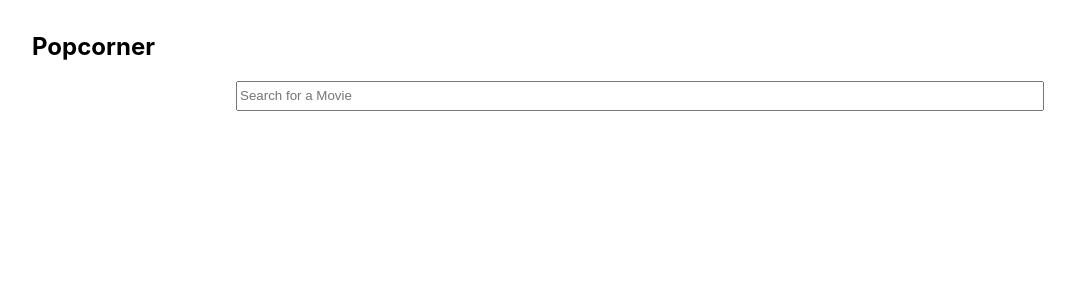
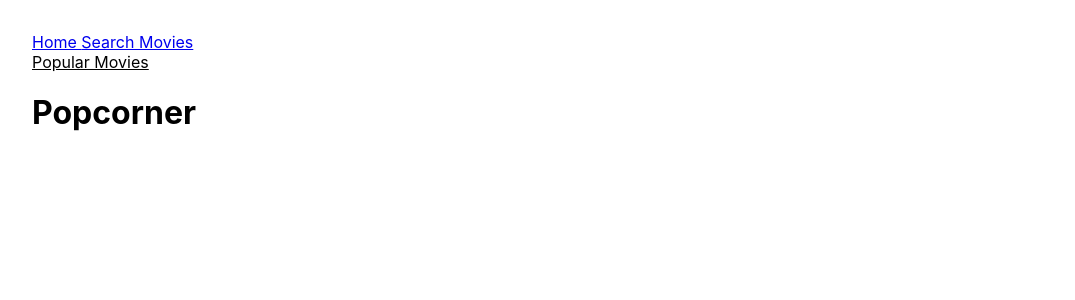
Before and after one commit to PiotrowskiBrittany-FS/WD5, a React (Create React App) app in the folder wd5/: page / in a window 1280 px wide. Shown: the top 300 px of the page, without its empty margins (0-1075 px from the left). Built offline with nearby package versions, Linux system fonts and the light colour scheme.

Commit message:
Fixed all Routers. Need to reinstall react router due to errors

```diff
--- a/wd5/src/App.js
+++ b/wd5/src/App.js
@@ -1,89 +1,27 @@
 import React, {Component} from 'react';
-// import {Routes, Route} from 'react-router-dom'
+import {Router, Routes, Route} from 'react-router-dom'
 
 //Components
 import Navigation from "./components/Navigation";
-import Search from "./components/Search";
-import MovieList from './components/MovieList';
-import Pagination from './components/Pagination';
-import MovieDetails from './components/MovieDetails';
+
 
 //Routes
-//import PopularMovies from './pages/PopularMovies';
+import PopularMovies from './pages/PopularMovies';
+import Home from './pages/Home';
 
-class App extends Component{
-  constructor(){
-    super()
-    this.state = {
-      movies: [],
-      userSearch: '',
-      totalMovies: 0,
-      currentPage: 1,
-      currentMovie: null
-    }
-    this.apiKey = 'd90675c6ac13f9cd080926e402046ab1'
-  }
-
-  handleSubmit = (e)=>{
-    e.preventDefault();
-      fetch(`https://api.themoviedb.org/3/search/movie?api_key=${this.apiKey}&query=${this.state.userSearch}`)
-      .then(data => data.json())
-      .then(data => {
-        console.log(data);
-        this.setState({movies: [...data.results], totalMovies: data.total_results})
-      })
-  }
-
-  handleChange = (e)=>{
-    e.preventDefault();
-    this.setState({userSearch: e.target.value})
-  }
-
-  nextPage = (pageNumber)=>{
-    fetch(`https://api.themoviedb.org/3/search/movie?api_key=${this.apiKey}&query=${this.state.userSearch}&page=${pageNumber}`)
-    .then(data => data.json())
-    .then(data => {
-      console.log(data);
-      this.setState({movies: [...data.results], currentPage: pageNumber})
-    })
-  }
-
-  viewDetails = (id)=>{
-    const chosenMovie = this.state.movies.filter(movie => movie.id === id)
-
-    const selectedMovie = chosenMovie.length > 0 ? chosenMovie[0] : null
-    this.setState({ currentMovie: selectedMovie})
-  }
-
-  closeDetails = ()=>{
-    this.setState({currentMovie: null})
-  }
-
-  render(){
-    const numberPages = Math.floor(this.state.totalMovies / 20);
-    return(
-      <div style={styles.container}>
-        <div style={styles.wrapper}>
-          <Navigation />
-          <section>
-            {/* <Routes>
-              <Route exact path="/"/>
-              <Route path="popularmovies"element={<PopularMovies />}/>
-            </Routes> */}
-          </section>
-          {this.state.currentMovie == null ?
-            <div style={styles.movies}>
-              <Search style={styles.search} handleSubmit={this.handleSubmit} handleChange={this.handleChange}/>
-                    <MovieList style={styles.list} viewDetails={this.viewDetails} movies={this.state.movies}/>
-            </div> : <MovieDetails style={styles.details} currentMovie={this.state.currentMovie} closeDetails={this.closeDetails}/>
-          }
-
-          {this.state.totalMovies > 20 && this.currentMovie == null ? <Pagination pages={numberPages} nextPage={this.nextPage} currentPage={this.state.currentPage}/> : ''}
-          {/* if movie results is more than 20, the pagination bar will show */}
-        </div>
+function App(){
+  return(
+    <div style={styles.wrapper}>
+      <Navigation />
+      <div>
+        <Routes>
+          <Route exact path="/" element={<Home />} />
+          <Route exact path="/Home" element={<Home />}/>
+          <Route path="/PopularMovies" element={<PopularMovies />} />
+        </Routes>
       </div>
-    )
-  }
+    </div>
+  )
 }
 
 
@@ -92,23 +30,8 @@ export default App;
 
 
 const styles = {
-  container: {
+  wrapper: {
+    margin: "2rem",
     backgroundColor: "#fff"
   },
-  wrapper: {
-    margin: "2rem",
-  },
-  movies: {
-    display: "block",
-  },
-  search: {
-    padding: "2rem",
-  },
-  list:{
-    margin: "2rem",
-    padding: "2rem",
-  },
-  details: {
-    margin: "2rem"
-  }
 }
--- a/wd5/src/components/Navigation.js
+++ b/wd5/src/components/Navigation.js
@@ -1,12 +1,13 @@
 import React from "react";
-//import {Link} from 'react-router-dom';
+import {Link} from 'react-router-dom';
 
 const Navigation = ()=>{
     return(
         <nav>
             <div>
-                <h1>Popcorner</h1>
-                {/* <Link style={styles.links} to='/popularmovies'>Popular Movies</Link> */}
+                <Link to="/Home"> Home </Link>
+                <Link to="/SearchMovies">Search Movies</Link>
+                <Link style={styles.links} to='/PopularMovies'>Popular Movies</Link>
             </div>
         </nav>
     )
--- a/wd5/src/index.js
+++ b/wd5/src/index.js
@@ -3,14 +3,14 @@ import ReactDOM from 'react-dom/client';
 import './index.css';
 import App from './App';
 import reportWebVitals from './reportWebVitals';
-// import { BrowserRouter } from 'react-router-dom';
+import {BrowserRouter} from 'react-router-dom';
 
 const root = ReactDOM.createRoot(document.getElementById('root'));
 root.render(
   <React.StrictMode>
-    {/* <BrowserRouter>  */}
+    <BrowserRouter>
       <App />
-    {/* </BrowserRouter> */}
+    </BrowserRouter>
   </React.StrictMode>
 );
 
--- a/wd5/src/pages/Home.js
+++ b/wd5/src/pages/Home.js
@@ -1,104 +1,11 @@
-// import React, {Component} from "react";
+import React from "react";
 
-// //Components
-// //import Navigation from "./components/Navigation";
-// import Search from "../components/Search";
-// import MovieList from '../components/MovieList';
-// import Pagination from '../components/Pagination';
-// import MovieDetails from '../components/MovieDetails';
+const Home = () =>{
+  return(
+    <div>
+      <h1>Popcorner</h1>
+    </div>
+  )
+}
 
-
-// class Home extends Component{
-//     constructor(){
-//       super()
-//       this.state = {
-//         movies: [],
-//         userSearch: '',
-//         totalMovies: 0,
-//         currentPage: 1,
-//         currentMovie: null
-//       }
-//       this.apiKey = 'd90675c6ac13f9cd080926e402046ab1'
-//     }
-
-//     handleSubmit = (e)=>{
-//       e.preventDefault();
-//         fetch(`https://api.themoviedb.org/3/search/movie?api_key=${this.apiKey}&query=${this.state.userSearch}`)
-//         .then(data => data.json())
-//         .then(data => {
-//           console.log(data);
-//           this.setState({movies: [...data.results], totalMovies: data.total_results})
-//         })
-//     }
-
-//     handleChange = (e)=>{
-//       e.preventDefault();
-//       this.setState({userSearch: e.target.value})
-//     }
-
-//     nextPage = (pageNumber)=>{
-//       fetch(`https://api.themoviedb.org/3/search/movie?api_key=${this.apiKey}&query=${this.state.userSearch}&page=${pageNumber}`)
-//       .then(data => data.json())
-//       .then(data => {
-//         console.log(data);
-//         this.setState({movies: [...data.results], currentPage: pageNumber})
-//       })
-//     }
-
-//     viewDetails = (id)=>{
-//       const chosenMovie = this.state.movies.filter(movie => movie.id === id)
-
-//       const selectedMovie = chosenMovie.length > 0 ? chosenMovie[0] : null
-//       this.setState({ currentMovie: selectedMovie})
-//     }
-
-//     closeDetails = ()=>{
-//       this.setState({currentMovie: null})
-//     }
-
-//     render(){
-//       const numberPages = Math.floor(this.state.totalMovies / 20);
-//       return(
-//         <div style={styles.container}>
-//           <div style={styles.wrapper}>
-//             {this.state.currentMovie == null ?
-//               <div style={styles.movies}>
-//                 <Search style={styles.search} handleSubmit={this.handleSubmit} handleChange={this.handleChange}/>
-//                       <MovieList style={styles.list} viewDetails={this.viewDetails} movies={this.state.movies}/>
-//               </div> : <MovieDetails style={styles.details} currentMovie={this.state.currentMovie} closeDetails={this.closeDetails}/>
-//             }
-
-//             {this.state.totalMovies > 20 && this.currentMovie == null ? <Pagination pages={numberPages} nextPage={this.nextPage} currentPage={this.state.currentPage}/> : ''}
-//             {/* if movie results is more than 20, the pagination bar will show */}
-//           </div>
-//         </div>
-//       )
-//     }
-//   }
-
-
-//   export default Home;
-
-
-
-//   const styles = {
-//     container: {
-//       backgroundColor: "#fff"
-//     },
-//     wrapper: {
-//       margin: "2rem",
-//     },
-//     movies: {
-//       display: "block",
-//     },
-//     search: {
-//       padding: "2rem",
-//     },
-//     list:{
-//       margin: "2rem",
-//       padding: "2rem",
-//     },
-//     details: {
-//       margin: "2rem"
-//     }
-//   }
+export default Home;
```
Also changed, not shown: wd5/src/pages/SearchMovies.js (added, +104 -0 lines).
